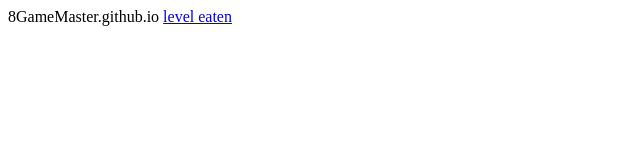
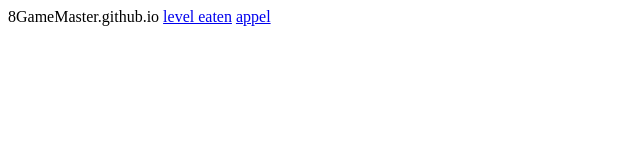
Before and after one commit to 8GameMaster/8GameMaster.github.io, a plain HTML site: page index.html in a window 1280 px wide. Shown: the full height of the page, 0-640 px from the left. Drawn offline with Linux system fonts and the light colour scheme.

Commit message:
Update index.html

```diff
--- a/index.html
+++ b/index.html
@@ -1,3 +1,5 @@
 <html>8GameMaster.github.io
 
 <a href="/Level Eaten.html">level eaten</a>
+
+<a href="/Appel.html">appel</a>
```
